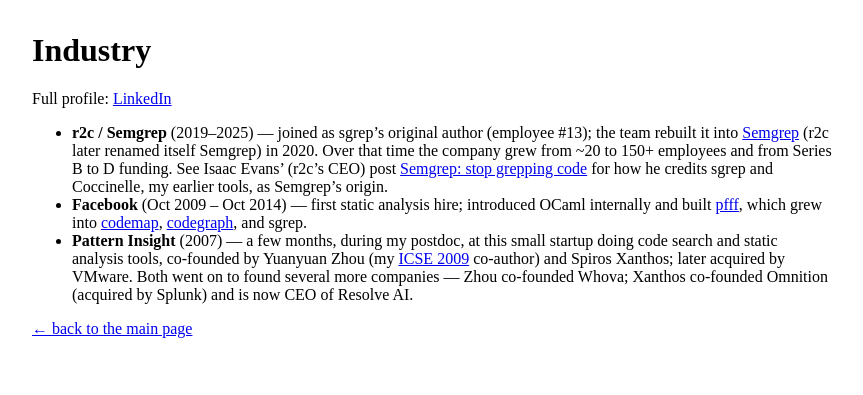
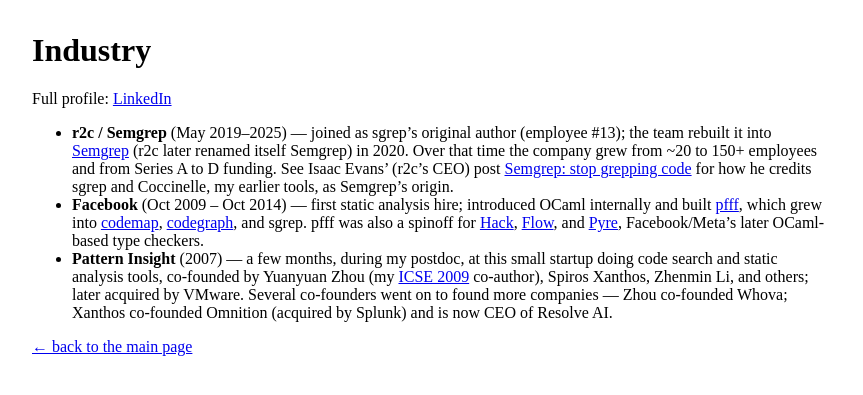
Before and after one commit to aryx/aryx.github.io, a Jekyll site: the page built from industry.md, in a window 1280 px wide. Shown: the top 395 px of the page, without its empty margins (208-1071 px from the left). Built offline with Jekyll 4.4.1, drawn with Linux system fonts in a browser that asks for light colours; our own code applies the rules of GitHub Pages for plain Markdown files.

Commit message:
Update industry.md: pfff spinoffs, join date, and Pattern Insight founders
- Note pfff was also a spinoff for Hack, Flow, and Pyre
- Correct r2c join date to May 2019 and funding stage to Series A-D
- Add Zhenmin Li and others to Pattern Insight co-founders

Co-Authored-By: Claude Sonnet 5 <noreply@anthropic.com>
Claude-Session: https://claude.ai/code/session_016xWzREFSmnazBA35mjHXPJ

```diff
--- a/industry.md
+++ b/industry.md
@@ -2,20 +2,22 @@
 
 Full profile: [LinkedIn](https://www.linkedin.com/in/yoann-padioleau-6379268/)
 
-- **r2c / Semgrep** (2019–2025) — joined as sgrep's original author (employee #13); the team
+- **r2c / Semgrep** (May 2019–2025) — joined as sgrep's original author (employee #13); the team
   rebuilt it into [Semgrep](https://github.com/semgrep/semgrep) (r2c later renamed itself Semgrep)
-  in 2020. Over that time the company grew from ~20 to 150+ employees and from Series B to D
+  in 2020. Over that time the company grew from ~20 to 150+ employees and from Series A to D
   funding. See Isaac Evans' (r2c's CEO) post
   [Semgrep: stop grepping code](https://semgrep.dev/blog/2020/semgrep-stop-grepping-code/) for how
   he credits sgrep and Coccinelle, my earlier tools, as Semgrep's origin.
 - **Facebook** (Oct 2009 – Oct 2014) — first static analysis hire; introduced OCaml internally and
   built [pfff](https://github.com/facebookarchive/pfff), which grew into
   [codemap](https://github.com/aryx/codemap), [codegraph](https://github.com/aryx/codegraph), and
-  sgrep.
+  sgrep. pfff was also a spinoff for [Hack](https://hacklang.org/),
+  [Flow](https://flow.org/), and [Pyre](https://pyre-check.org/), Facebook/Meta's later
+  OCaml-based type checkers.
 - **Pattern Insight** (2007) — a few months, during my postdoc, at this small startup doing code
   search and static analysis tools, co-founded by Yuanyuan Zhou (my [ICSE 2009](papers.md)
-  co-author) and Spiros Xanthos; later acquired by VMware. Both went on to found several more
-  companies — Zhou co-founded Whova; Xanthos co-founded Omnition (acquired by Splunk) and is now
-  CEO of Resolve AI.
+  co-author), Spiros Xanthos, Zhenmin Li, and others; later acquired by VMware. Several
+  co-founders went on to found more companies — Zhou co-founded Whova; Xanthos co-founded
+  Omnition (acquired by Splunk) and is now CEO of Resolve AI.
 
 [&larr; back to the main page](README.md)
```
